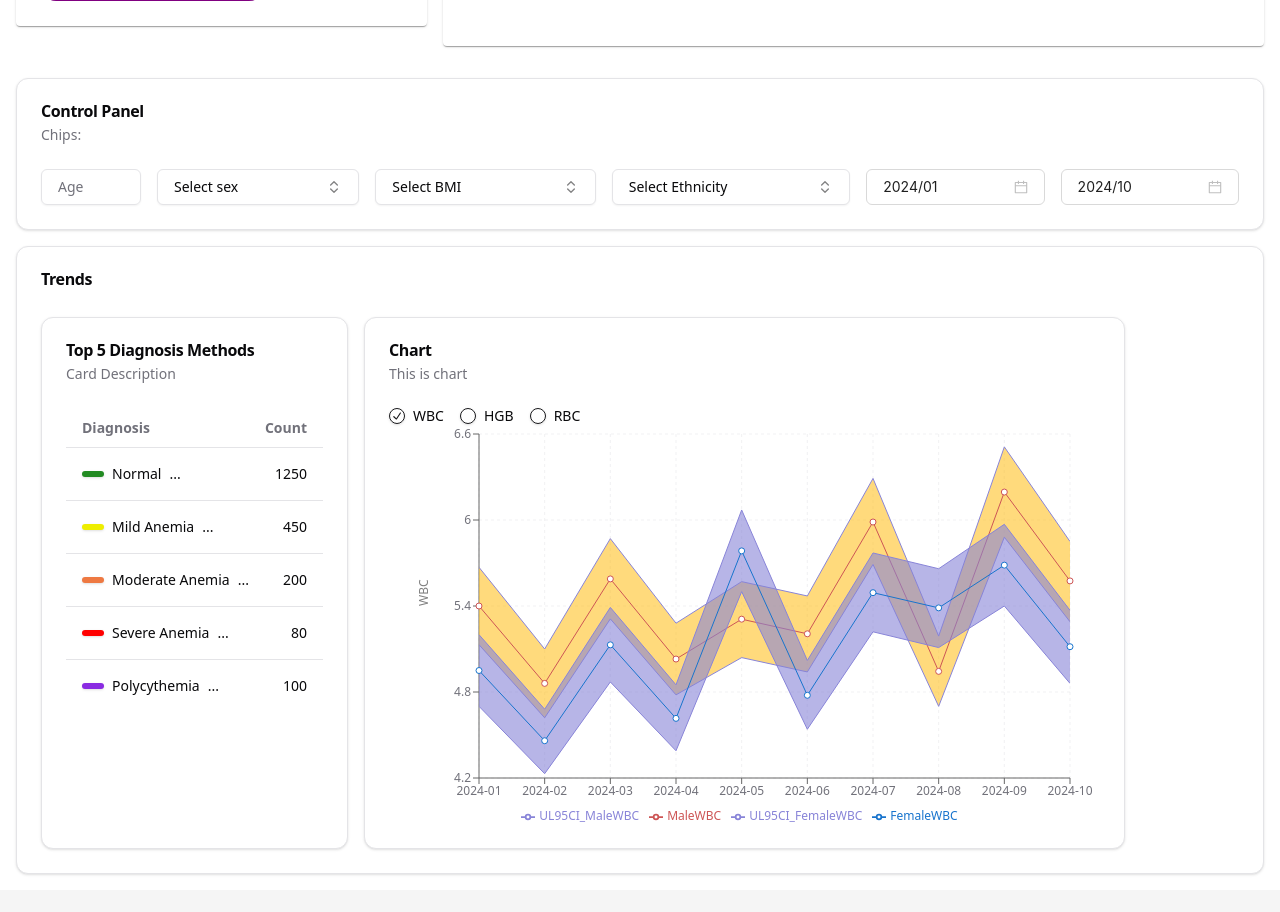
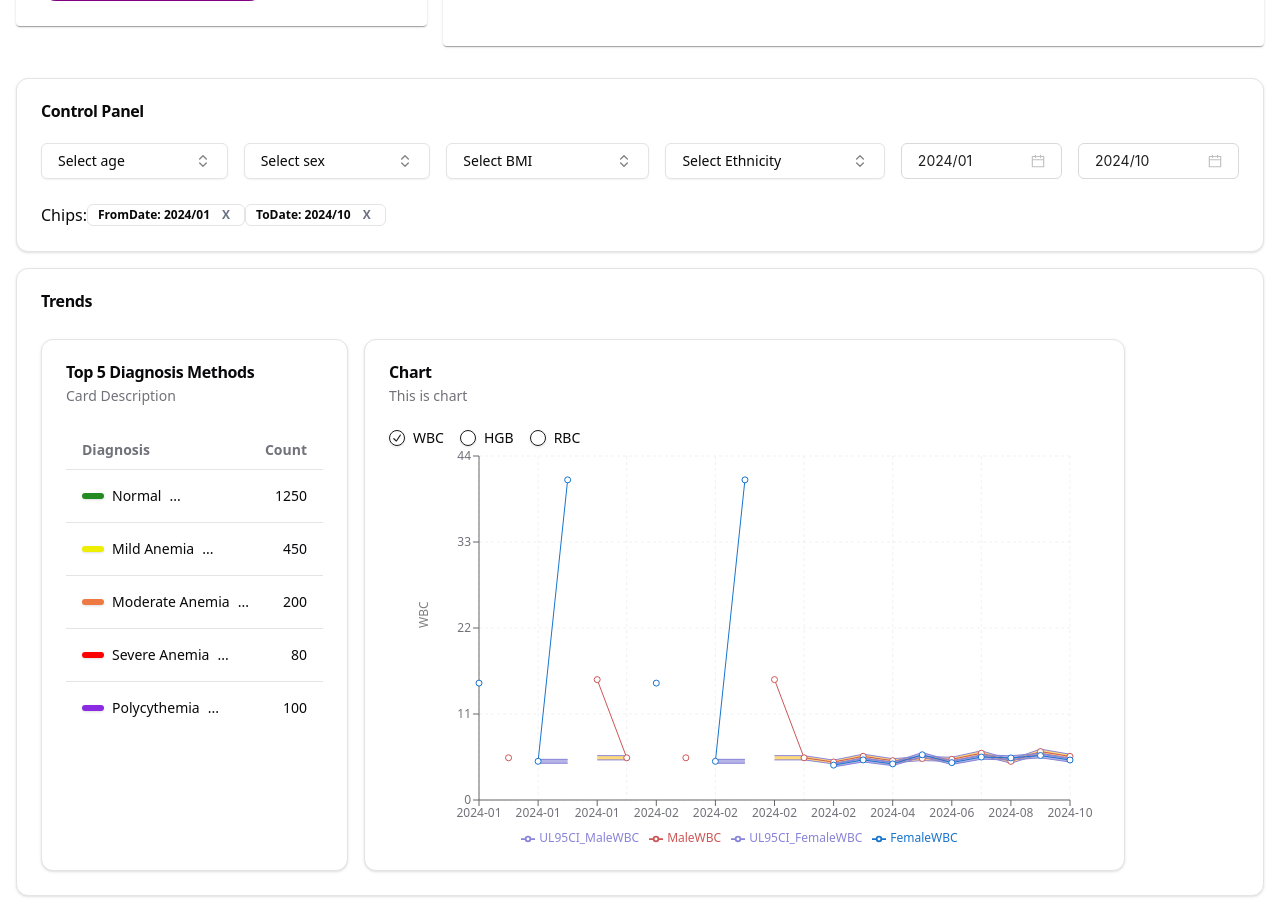
Before and after one commit to Steve23Joe/Blood-Count-fe, a React (Vite) app: page / in a window 1280 px wide. Shown: the part 880-1792 px from the top of the page. Before the commit the page ends 1770 px from the top, so only its background shows below. Built offline with nearby package versions, Linux system fonts and the light colour scheme.

Commit message:
data interaction

```diff
--- a/src/components/ControlAndDisplay.tsx
+++ b/src/components/ControlAndDisplay.tsx
@@ -59,6 +59,21 @@ import { Close } from '@radix-ui/react-dialog';
 
 
 
+const Ages = [
+    {
+      value: "Minor(<18)",
+      label: "Minor(<18)",
+    },
+    {
+      value: "Adults(18-65)",
+      label: "Adults(18-65)",
+    },
+    {
+      value: "Elderly(>65)",
+      label: "Elderly(>65)",
+    },
+
+  ]
 const diagnosis = [
     {
         "diagnosis": "Normal",
@@ -131,11 +146,6 @@ const sexs = [
       value: "female",
       label: "Female",
     },
-    {
-      value: "other",
-      label: "Other",
-    },
-
   ]
 
 
@@ -168,21 +178,175 @@ const sexs = [
   };
 
 
-const initialDummyData = [{
+const initialDummyData = [
+
+    {
         "time": "2024-01",
-    "MaleWBC": 5.4,
-    "FemaleWBC": 4.95,
-    "MaleHGB": 12.6,
+        "Age":12,
+        "sex":"female",
+        "FemaleWBC": 14.95,
         "FemaleHGB": 9,
         "NormalRBC": 4.05,
         "MildAnemiaRBC": 5.85,
         "ModerateAnemiaRBC": 8.55,
         "SevereAnemiaRBC":9.55,
         "PolycythemiaRBC":11.55,
+        "UL95CI_FemaleWBC": [5.2, 4.7],
+        "UL95CI_FemaleHGB": [9.45, 8.55]
+    },
+    {
+        "time": "2024-01",
+        "Age":12,
+        "sex":"male",
+        "MaleWBC": 5.4,
+        "MaleHGB": 12.6,
+        "NormalRBC": 4.05,
+        "MildAnemiaRBC": 5.85,
+        "ModerateAnemiaRBC": 8.55,
+        "SevereAnemiaRBC":9.55,
+        "PolycythemiaRBC":11.55,
         "UL95CI_MaleWBC": [5.67, 5.13],
+        "UL95CI_MaleHGB": [13.23, 11.97],
+    },
+    {
+        "time": "2024-01",
+        "Age":32,
+        "sex":"female",
+        "FemaleWBC": 4.95,
+        "FemaleHGB": 9,
+        "NormalRBC": 4.05,
+        "MildAnemiaRBC": 5.85,
+        "ModerateAnemiaRBC": 8.55,
+        "SevereAnemiaRBC":9.55,
+        "PolycythemiaRBC":11.55,
         "UL95CI_FemaleWBC": [5.2, 4.7],
+        "UL95CI_FemaleHGB": [9.45, 8.55]
+    },
+    {
+        "time": "2024-01",
+        "Age":72,
+        "sex":"female",
+        "FemaleWBC": 40.95,
+        "FemaleHGB": 9,
+        "NormalRBC": 4.05,
+        "MildAnemiaRBC": 5.85,
+        "ModerateAnemiaRBC": 8.55,
+        "SevereAnemiaRBC":9.55,
+        "PolycythemiaRBC":11.55,
+        "UL95CI_FemaleWBC": [5.2, 4.7],
+        "UL95CI_FemaleHGB": [9.45, 8.55]
+    },
+    {
+        "time": "2024-01",
+        "Age":32,
+        "sex":"male",
+        "MaleWBC": 15.4,
+        "MaleHGB": 12.6,
+        "NormalRBC": 4.05,
+        "MildAnemiaRBC": 5.85,
+        "ModerateAnemiaRBC": 8.55,
+        "SevereAnemiaRBC":9.55,
+        "PolycythemiaRBC":11.55,
+        "UL95CI_MaleWBC": [5.67, 5.13],
         "UL95CI_MaleHGB": [13.23, 11.97],
+    },
+    {
+        "time": "2024-01",
+        "Age":72,
+        "sex":"male",
+        "MaleWBC": 5.4,
+        "MaleHGB": 12.6,
+        "NormalRBC": 4.05,
+        "MildAnemiaRBC": 5.85,
+        "ModerateAnemiaRBC": 8.55,
+        "SevereAnemiaRBC":9.55,
+        "PolycythemiaRBC":11.55,
+        "UL95CI_MaleWBC": [5.67, 5.13],
+        "UL95CI_MaleHGB": [13.23, 11.97],
+    },
+    {
+        "time": "2024-02",
+        "Age":12,
+        "sex":"female",
+        "FemaleWBC": 14.95,
+        "FemaleHGB": 9,
+        "NormalRBC": 4.05,
+        "MildAnemiaRBC": 5.85,
+        "ModerateAnemiaRBC": 8.55,
+        "SevereAnemiaRBC":9.55,
+        "PolycythemiaRBC":11.55,
+        "UL95CI_FemaleWBC": [5.2, 4.7],
         "UL95CI_FemaleHGB": [9.45, 8.55]
+    },
+    {
+        "time": "2024-02",
+        "Age":12,
+        "sex":"male",
+        "MaleWBC": 5.4,
+        "MaleHGB": 12.6,
+        "NormalRBC": 4.05,
+        "MildAnemiaRBC": 5.85,
+        "ModerateAnemiaRBC": 8.55,
+        "SevereAnemiaRBC":9.55,
+        "PolycythemiaRBC":11.55,
+        "UL95CI_MaleWBC": [5.67, 5.13],
+        "UL95CI_MaleHGB": [13.23, 11.97],
+    },
+    {
+        "time": "2024-02",
+        "Age":32,
+        "sex":"female",
+        "FemaleWBC": 4.95,
+        "FemaleHGB": 9,
+        "NormalRBC": 4.05,
+        "MildAnemiaRBC": 5.85,
+        "ModerateAnemiaRBC": 8.55,
+        "SevereAnemiaRBC":9.55,
+        "PolycythemiaRBC":11.55,
+        "UL95CI_FemaleWBC": [5.2, 4.7],
+        "UL95CI_FemaleHGB": [9.45, 8.55]
+    },
+    {
+        "time": "2024-02",
+        "Age":72,
+        "sex":"female",
+        "FemaleWBC": 40.95,
+        "FemaleHGB": 9,
+        "NormalRBC": 4.05,
+        "MildAnemiaRBC": 5.85,
+        "ModerateAnemiaRBC": 8.55,
+        "SevereAnemiaRBC":9.55,
+        "PolycythemiaRBC":11.55,
+        "UL95CI_FemaleWBC": [5.2, 4.7],
+        "UL95CI_FemaleHGB": [9.45, 8.55]
+    },
+    {
+        "time": "2024-02",
+        "Age":32,
+        "sex":"male",
+        "MaleWBC": 15.4,
+        "MaleHGB": 12.6,
+        "NormalRBC": 4.05,
+        "MildAnemiaRBC": 5.85,
+        "ModerateAnemiaRBC": 8.55,
+        "SevereAnemiaRBC":9.55,
+        "PolycythemiaRBC":11.55,
+        "UL95CI_MaleWBC": [5.67, 5.13],
+        "UL95CI_MaleHGB": [13.23, 11.97],
+    },
+    {
+        "time": "2024-02",
+        "Age":72,
+        "sex":"male",
+        "MaleWBC": 5.4,
+        "MaleHGB": 12.6,
+        "NormalRBC": 4.05,
+        "MildAnemiaRBC": 5.85,
+        "ModerateAnemiaRBC": 8.55,
+        "SevereAnemiaRBC":9.55,
+        "PolycythemiaRBC":11.55,
+        "UL95CI_MaleWBC": [5.67, 5.13],
+        "UL95CI_MaleHGB": [13.23, 11.97],
     },
 {
     "time": "2024-02",
@@ -336,19 +500,10 @@ const ControlAndDisplay: React.FC = () => {
 
 
 
-      const [age, setAge] = useState("");
-      const handleAgeChange = (e: { target: { value: any; }; }) => {
-        let agevalue = e.target.value;
-        if (agevalue < 0) {
-          agevalue = 0;
-        } else if (agevalue > 120) {
-          agevalue = 120;
-        }
-
-        setAge(agevalue);
-    };
 
     const [state, setState] = React.useState({
+        ageopen:false,
+        agevalue:"",
         sexopen: false,
         sexvalue: "",
         BMIopen: false,
@@ -372,19 +527,42 @@ const ControlAndDisplay: React.FC = () => {
     const [toDate, setToDate] = useState("2024/10");
 
     const filteredData = useMemo(() => {
-        //useMemo 钩子用于优化性能，它只在 fromDate、toDate 或 initialDummyData 发生变化时重新计算 filteredData，避免每次渲染都重新计算筛选结果。
         if (fromDate && toDate) {
-            //首先检查是否已经选择了开始和结束日期。如果两者都存在，则进行数据筛选。
-          return initialDummyData.filter((d) =>
+            let dateFiltered = initialDummyData.filter((d) =>
                 isWithinInterval(new Date(d.time), {
-                //判断这个日期是否在开始和结束月份之间：
                     start: moment(fromDate, monthFormat).startOf('month').toDate(),
                     end: moment(toDate, monthFormat).endOf('month').toDate(),
-            })//筛选 initialDummyData 数组，条件是数据的 time 属性在指定的日期范围内。
+                })
             );
+
+            // 年龄筛选
+            if (state.agevalue) {
+                const selectedAge = state.agevalue;
+                dateFiltered = dateFiltered.filter((data) => {
+                    const age = data.Age;
+                    if (selectedAge === "Minor(<18)" && age < 18) {
+                        return true;
+                    } else if (selectedAge === "Adults(18-65)" && age >= 18 && age <= 65) {
+                        return true;
+                    } else if (selectedAge === "Elderly(>65)" && age > 65) {
+                        return true;
+                    }
+                    return false;
+                });
+            }
+
+            // 性别筛选
+            if (state.sexvalue) {
+                const selectedSex = state.sexvalue;
+                dateFiltered = dateFiltered.filter((data) => data.sex === selectedSex);
+            }
+
+            return dateFiltered;
         }
         return initialDummyData;
-      }, [fromDate, toDate, initialDummyData]);//依赖数组，它决定了 useMemo 何时重新计算 filteredData。
+    }, [fromDate, toDate, initialDummyData, state.agevalue, state.sexvalue]);
+
+
 
     // const handleFilterApply = () => {
     //     const newFilter = `Sex: ${sex}`;
@@ -416,48 +594,6 @@ const ControlAndDisplay: React.FC = () => {
             <Card className="w-[auto] mb-4">
                 <CardHeader>
                     <CardTitle>Control Panel</CardTitle>
-                    <CardDescription className="flex space-x-2">Chips:<u></u>
-                        {state.sexvalue && (
-                            <Badge variant="outline" className="flex items-center w-[auto]">
-                            Sex: {sexs.find((sex) => sex.value === state.sexvalue)?.label}
-                            <button
-                                className="ml-2 h-4 w-4 text-gray-500 hover:text-gray-700 focus:outline-none"
-                                onClick={() => setState(prev => ({ ...prev, sexvalue: "" }))}
-                            >
-                                X
-                            </button>
-                            </Badge>
-                        )}
-
-                        {/* 这是一个条件渲染语句。
-                        只有当 state.BMIvalue 不为空时，才会渲染 Badge 组件，表示当用户选择了某个 BMI 选项时，显示该选项。 */}
-                        {state.BMIvalue && (
-                            <Badge variant="outline" className="flex items-center w-[auto]">
-                            BMI: {BMIs.find((bmi) => bmi.value === state.BMIvalue)?.label}{/* 这是badge显示的文本，BMI: 之后跟着选中的 BMI 标签。 */}
-                            <button
-                                className="ml-2 h-4 w-4 text-gray-500 hover:text-gray-700 focus:outline-none"
-                                onClick={() => setState(prev => ({ ...prev, BMIvalue: "" }))}
-                                //当用户点击按钮时，会触发 onClick 事件。
-                                //在事件回调中，调用 setState，将 BMIvalue 设置为空字符串（""），表示取消当前选中的 BMI 值。
-                                //取消后，Badge 组件将不再显示，因为 state.BMIvalue 为空，Badge不会再渲染。
-                            >
-                                X
-                            </button>
-                            </Badge>
-                        )}
-
-                        {state.Ethnicityvalue && (
-                            <Badge variant="outline" className="flex items-center w-[auto]">
-                            Ethnicity: {Ethnicitys.find((Ethnicity) => Ethnicity.value === state.Ethnicityvalue)?.label}
-                            <button
-                                className="ml-2 h-4 w-4 text-gray-500 hover:text-gray-700 focus:outline-none"
-                                onClick={() => setState(prev => ({ ...prev, Ethnicityvalue: "" }))}
-                            >
-                                X
-                            </button>
-                            </Badge>
-                        )}
-                        </CardDescription>
                 </CardHeader>
                 <CardContent  className="flex flex-col space-y-4 md:flex-row md:space-y-0 md:space-x-4">
                 {/* flex: 启用 Flexbox 布局模型。默认情况下，Flexbox 会将子项沿水平方向排列（即行方向）。
@@ -467,25 +603,60 @@ const ControlAndDisplay: React.FC = () => {
                     md:space-y-0: 从中等屏幕 (md) 起，移除垂直间距。因为在行布局中不需要垂直间距，所以需要设置为 0。
                     md:space-x-4: 从中等屏幕 (md) 起，添加水平间距。4 代表一个特定的间距单位（通常是 1rem 或 16px），在行布局中，子项之间会有水平的空隙。 */}
                    {/**Age */}
-                        <Input
-                        className="w-[100px] h-9 px-4 py-2"
-                        type="number"
-                        placeholder="Age"
-                        min={0}
-                        max={120}
-                        value={age}
-                        onChange={handleAgeChange}
+                   <Popover open={state.ageopen} onOpenChange={(open) => setState(prev => ({ ...prev, ageopen: open }))}>
+                            <PopoverTrigger asChild>
+                                <Button
+                                    variant="outline"
+                                    role="combobox"
+                                    aria-expanded={state.ageopen}
+                                    className="w-[220px] justify-between "
+                                >
+                                    {state.agevalue
+                                        ? Ages.find((age) => age.value === state.agevalue)?.label
+                                        : "Select age"}
+                                    <ChevronsUpDown className="ml-2 h-4 w-4 shrink-0 opacity-50" />
+                                </Button>
+                            </PopoverTrigger>
+                            <PopoverContent className="w-[220px] p-0">
+                                <Command>
+                                    <CommandList>
+                                        <CommandEmpty>No age found.</CommandEmpty>
+                                        <CommandGroup>
+                                            {Ages.map((age) => (
+                                                <CommandItem
+                                                    key={age.value}
+                                                    value={age.value}
+                                                    onSelect={(currentValue) => {
+                                                        setState(prev => ({
+                                                            ...prev,
+                                                            agevalue: currentValue === state.agevalue ? "" : currentValue,
+                                                            ageopen: false
+                                                        }));
+                                                    }}
+                                                >
+                                                    <Check
+                                                        className={cn(
+                                                            "mr-2 h-4 w-4",
+                                                            state.agevalue === age.value ? "opacity-100" : "opacity-0"
+                                                        )}
                                                     />
+                                                    {age.label}
+                                                </CommandItem>
+                                            ))}
+                                        </CommandGroup>
+                                    </CommandList>
+                                </Command>
+                            </PopoverContent>
+                        </Popover>
 
-
-                    {/**Select Sex */}
-                    <Popover open={state.sexopen}  onOpenChange={(open) => setState(prev => ({ ...prev, sexopen: open }))}>
+                    {/** Select Sex */}
+                    <Popover open={state.sexopen} onOpenChange={(open) => setState(prev => ({ ...prev, sexopen: open }))}>
                         <PopoverTrigger asChild>
                             <Button
                                 variant="outline"
                                 role="combobox"
                                 aria-expanded={state.sexopen}
-                            className="w-[220px] justify-between "
+                                className="w-[220px] justify-between"
                             >
                                 {state.sexvalue
                                     ? sexs.find((sex) => sex.value === state.sexvalue)?.label
@@ -524,6 +695,7 @@ const ControlAndDisplay: React.FC = () => {
                             </Command>
                         </PopoverContent>
                     </Popover>
+
 
                     {/** Select BMI */}
                         <Popover //是一个包裹组件，它控制弹出框（或称下拉框）的打开和关闭状态。
@@ -661,6 +833,83 @@ const ControlAndDisplay: React.FC = () => {
                             </div>
 
                 </CardContent>
+                <CardFooter>
+                Chips:<u></u>
+                        {state.agevalue && (
+                                    <Badge variant="outline" className="flex items-center w-[auto]">
+                                    Age: {Ages.find((age) => age.value === state.agevalue)?.label}
+                                    <button
+                                        className="ml-2 h-4 w-4 text-gray-500 hover:text-gray-700 focus:outline-none"
+                                        onClick={() => setState(prev => ({ ...prev, agevalue: "" }))}
+                                    >
+                                        X
+                                    </button>
+                                    </Badge>
+                                )}
+                        {state.sexvalue && (
+                            <Badge variant="outline" className="flex items-center w-[auto]">
+                            Sex: {sexs.find((sex) => sex.value === state.sexvalue)?.label}
+                            <button
+                                className="ml-2 h-4 w-4 text-gray-500 hover:text-gray-700 focus:outline-none"
+                                onClick={() => setState(prev => ({ ...prev, sexvalue: "" }))}
+                            >
+                                X
+                            </button>
+                            </Badge>
+                        )}
+
+                        {/* 这是一个条件渲染语句。
+                        只有当 state.BMIvalue 不为空时，才会渲染 Badge 组件，表示当用户选择了某个 BMI 选项时，显示该选项。 */}
+                        {state.BMIvalue && (
+                            <Badge variant="outline" className="flex items-center w-[auto]">
+                            BMI: {BMIs.find((bmi) => bmi.value === state.BMIvalue)?.label}{/* 这是badge显示的文本，BMI: 之后跟着选中的 BMI 标签。 */}
+                            <button
+                                className="ml-2 h-4 w-4 text-gray-500 hover:text-gray-700 focus:outline-none"
+                                onClick={() => setState(prev => ({ ...prev, BMIvalue: "" }))}
+                                //当用户点击按钮时，会触发 onClick 事件。
+                                //在事件回调中，调用 setState，将 BMIvalue 设置为空字符串（""），表示取消当前选中的 BMI 值。
+                                //取消后，Badge 组件将不再显示，因为 state.BMIvalue 为空，Badge不会再渲染。
+                            >
+                                X
+                            </button>
+                            </Badge>
+                        )}
+
+                        {state.Ethnicityvalue && (
+                            <Badge variant="outline" className="flex items-center w-[auto]">
+                            Ethnicity: {Ethnicitys.find((Ethnicity) => Ethnicity.value === state.Ethnicityvalue)?.label}
+                            <button
+                                className="ml-2 h-4 w-4 text-gray-500 hover:text-gray-700 focus:outline-none"
+                                onClick={() => setState(prev => ({ ...prev, Ethnicityvalue: "" }))}
+                            >
+                                X
+                            </button>
+                            </Badge>
+                        )}
+                        {fromDate && (
+                            <Badge variant="outline" className="flex items - center w - [auto]">
+                                FromDate: {fromDate}
+                                <button
+                                    className="ml-2 h-4 w-4 text-gray-500 hover:text-gray-700 focus:outline-none"
+                                    onClick={() => setFromDate('')}
+                                >
+                                    X
+                                </button>
+                            </Badge>
+                        )}
+
+                        {toDate && (
+                            <Badge variant="outline" className="flex items - center w - [auto]">
+                                ToDate: {toDate}
+                                <button
+                                    className="ml-2 h-4 w-4 text-gray-500 hover:text-gray-700 focus:outline-none"
+                                    onClick={() => setToDate('')}
+                                >
+                                    X
+                                </button>
+                            </Badge>
+                        )}
+                </CardFooter>
             </Card>
 
             {/* Bottom Section */}
```
Lines whose indentation alone changed are shown as unchanged.
